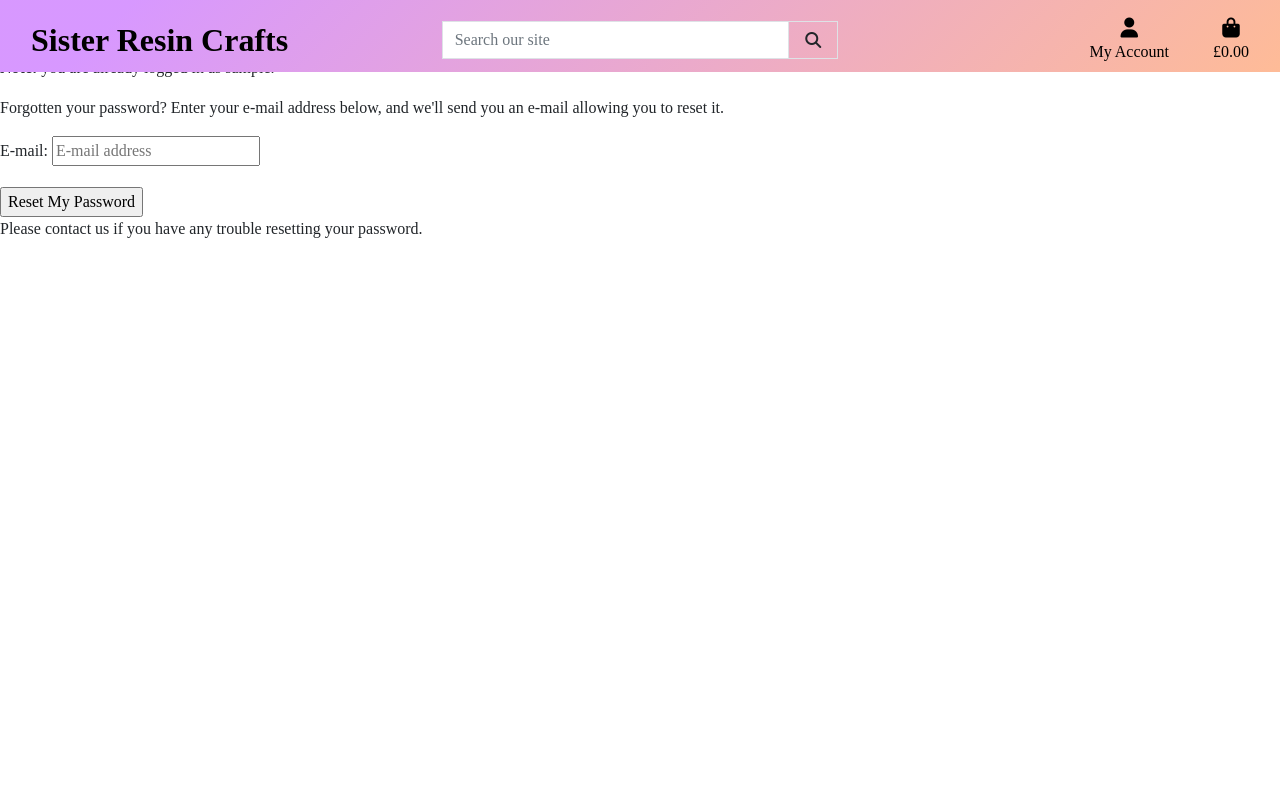
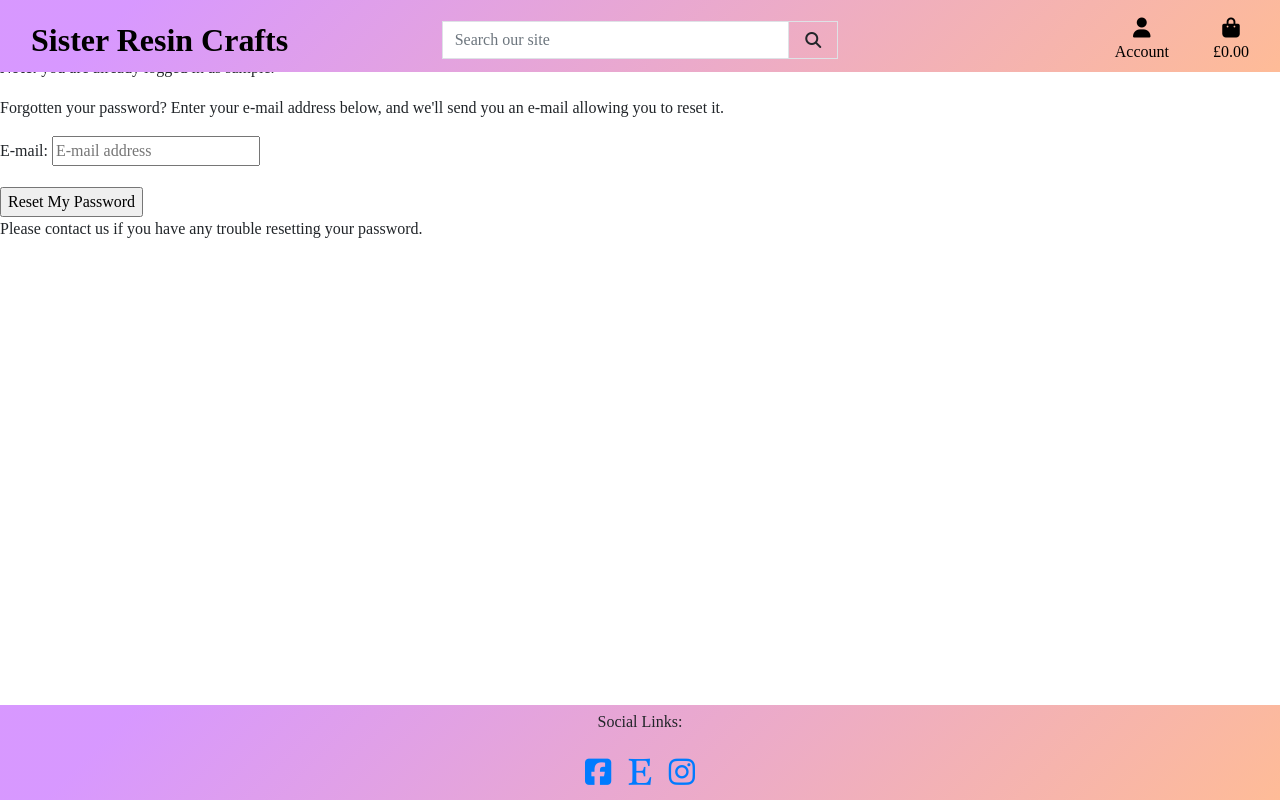
Before and after one commit to mcnic16/sister_resin_crafts, a Django app: page /accounts/password/reset/ in a window 1280 px wide. Run offline with Django 3.2, Linux system fonts and the light colour scheme; the visitor is signed in with stand-in values (Sample User, id 1); some libraries are stand-ins or nearby versions; some web fonts are replaced.

Commit message:
Added a footer

```diff
--- a/home/templates/home/index.html
+++ b/home/templates/home/index.html
@@ -27,6 +27,6 @@
    </div>
    </div>
     </div>
-
+</div>
 
 {% endblock %}
--- a/static/css/base.css
+++ b/static/css/base.css
@@ -11,7 +11,7 @@ html {
 
 body {
     margin: 0;
-    height: 100%;
+    min-height: 100vh;
     width: 100%;
     padding: 0;
     font-family: 'Playfair Display', serif;
@@ -56,6 +56,17 @@ body {
     border: 1px solid black;
 }
 
+footer {
+    clear: both;
+    text-align: center;
+    padding: 5px;
+    background-image: linear-gradient(135deg, #9f05ff69 10%, #fd5e086b 100%);
+}
+
+footer a {
+    font-size: 30px;
+    padding: 5px;
+}
 /* -------------------------------- Media Queries */
 
 /* Slightly larger container on xl screens */
--- a/templates/base.html
+++ b/templates/base.html
@@ -37,7 +37,8 @@
 
 </head>
 
-<body>
+<body class="d-flex flex-column min-vh-100">
+      <!-- Nav Bar -->
     <header class="container-fluid fixed-top">
         <div id="topnav" class="row bg-white pt-lg-2 d-none d-lg-flex sister">
             <div class="col-12 col-lg-4 my-auto py-1 py-lg-0 text-center text-lg-left">
@@ -45,6 +46,7 @@
                     <h2 class="logo-font text-black my-0"><strong>Sister Resin Crafts</strong></h2>
                 </a>
             </div>
+            <!-- Search bar -->
             <div class="col-12 col-lg-4 my-auto py-1 py-lg-0">
                 <form method="GET" action="">
                     <div class="input-group w-100">
@@ -59,21 +61,22 @@
                     </div>
                 </form>
             </div>
+            <!-- Grid container -->
             <div class="col-12 col-lg-4 my-auto py-1 py-lg-0">
                 <ul class="list-inline list-unstyled text-center text-lg-right my-0">
                     <li class="list-inline-item dropdown">
                         <a class="text-black nav-link" href="#" id="user-options" data-toggle="dropdown" aria-haspopup="true" aria-expanded="false">
                             <div class="text-center">
                                 <div><i class="fas fa-user fa-lg"></i></div>
-                                <p class="my-0">My Account</p>
+                                <p class="my-0">Account</p>
                             </div>
                         </a>
                         <div class="dropdown-menu border-0" aria-labelledby="user-options">
                             {% if request.user.is_authenticated %}
                                 {% if request.user.is_superuser %}
-                                    <a href="" class="dropdown-item">Product Management</a>
+                                    <a href="" class="dropdown-item">My account</a>
                                 {% endif %}
-                                <a href="" class="dropdown-item">My Profile</a>
+                                <a href="" class="dropdown-item">Account</a>
                                 <a href="{% url 'account_logout' %}" class="dropdown-item">Logout</a>
                             {% else %}
                                 <a href="{% url 'account_signup' %}" class="dropdown-item">Register</a>
@@ -110,9 +113,27 @@
     {% block content %}
     {% endblock %}
 
+
+
     {% block postloadjs %}
     {% endblock %}
 
 
+    <footer class="mt-auto">
+        <p>Social Links:</p>
+        <a href="https://www.facebook.com/pg/sisterresincrafts" target="_blank">
+            <i class="fab fa-facebook-square"></i>
+        </a>
+
+        <a href="https://www.etsy.com/uk/market/resin_sister_gift" target="_blank">
+            <i class="fab fa-etsy"></i>
+        </a>
+
+        <a href="https://www.instagram.com/sisters_resincraftsph/" target="_blank">
+            <i class="fab fa-instagram"></i>
+        </a>
+    </footer>
+
+
   </body>
 </html>
```
